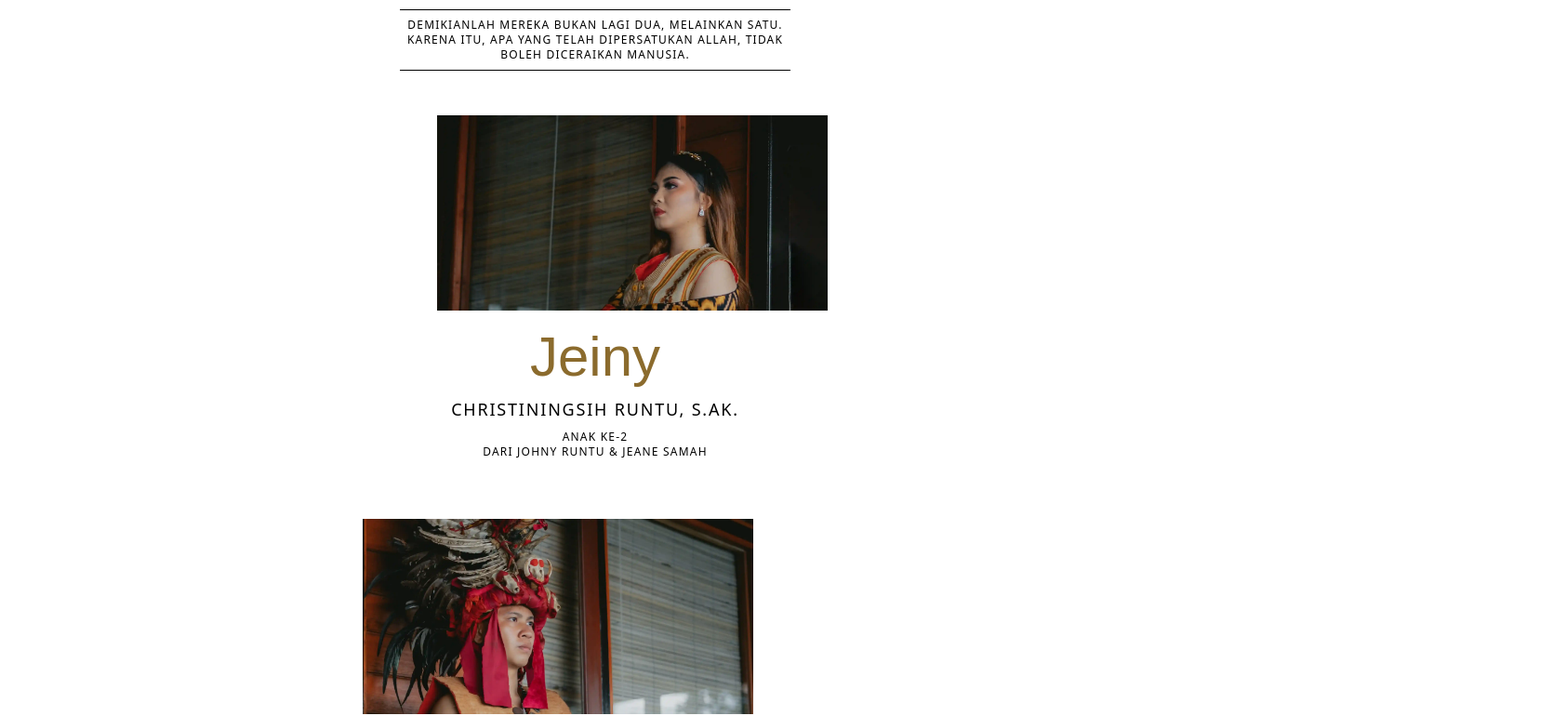
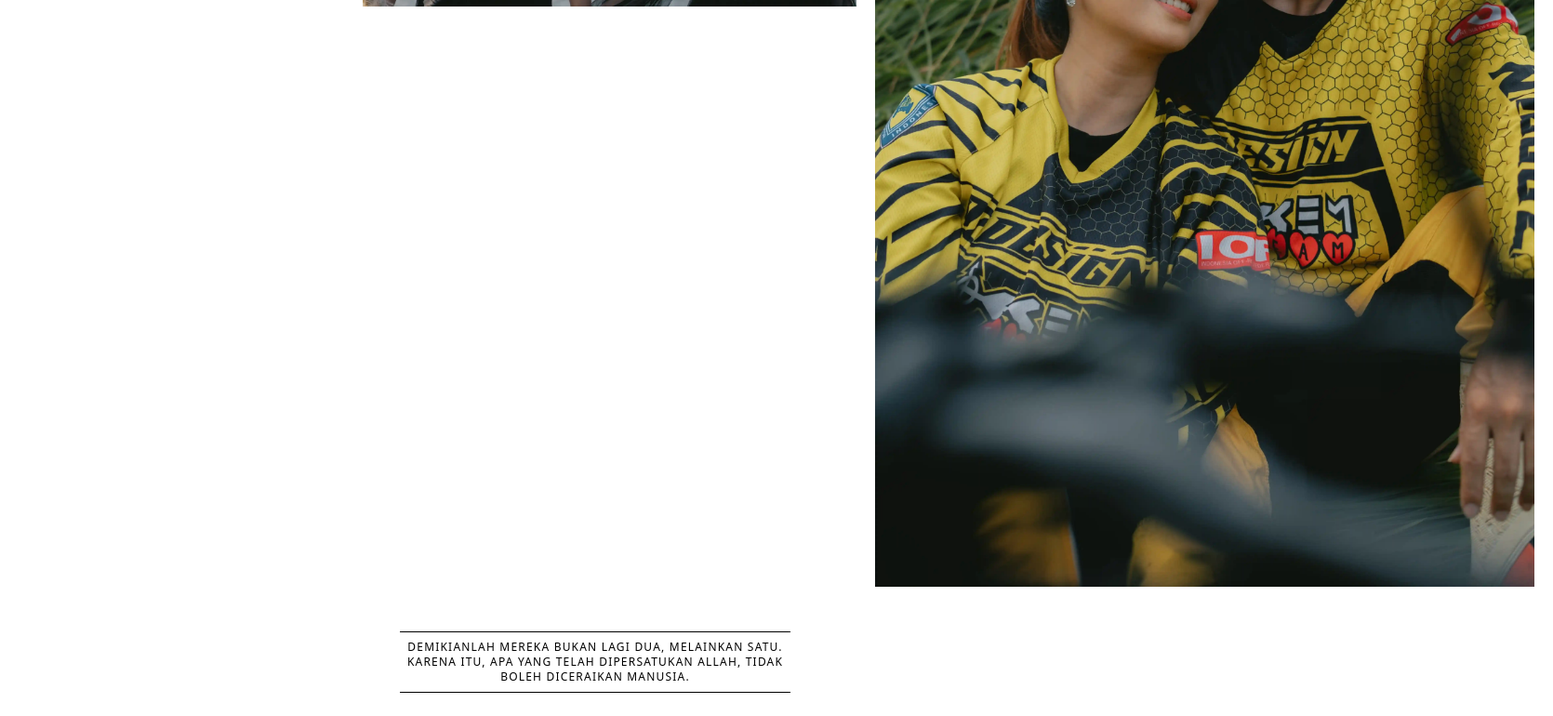
Before and after one commit to owenn2106/wedding-v1, a Next.js app: page / in a window 1280 px wide. Shown: the part 1440-2210 px from the top of the page at 93% size, 1670 px wide, since content can reach past the window. Built offline with nearby package versions, Linux system fonts and the light colour scheme; no server answers; the database is empty; a web font is replaced by a local one.

Commit message:
fix: screen jumping bug due to framer motion

```diff
--- a/src/components/BridesGoom.tsx
+++ b/src/components/BridesGoom.tsx
@@ -3,7 +3,7 @@ import { motion } from "framer-motion";
 
 const BridesGoom = () => {
   return (
-    <section>
+    <section className="w-screen overflow-x-hidden">
       <div>
         <motion.div
           className="pl-20"
--- a/src/components/Gallery.tsx
+++ b/src/components/Gallery.tsx
@@ -3,7 +3,7 @@ import { motion } from "framer-motion";
 
 const Gallery = () => {
   return (
-    <section className="w-full pt-12 flex">
+    <section className="w-screen pt-12 flex overflow-x-hidden">
       <motion.div
         className="pt-10"
         initial={{ x: "-100%", opacity: 0 }}
```
